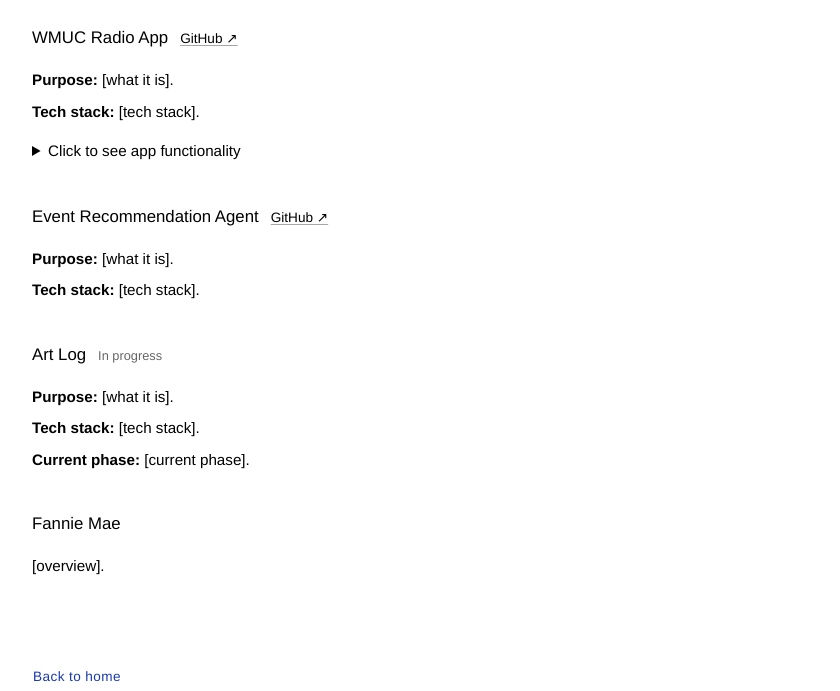
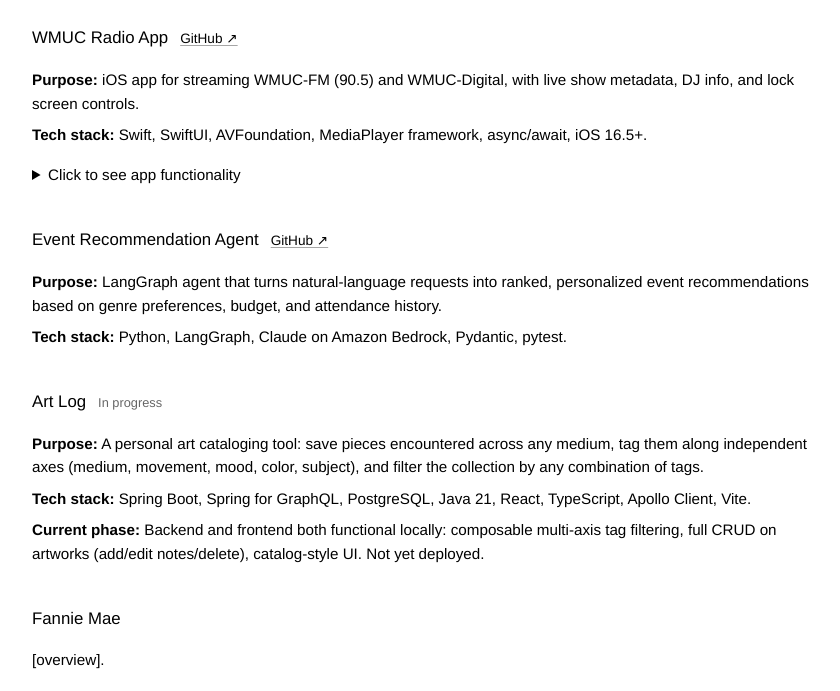
Before and after one commit to Anahita568/personal-site, a website built with Vite: page projects.html in a window 1280 px wide. Shown: the part 109-800 px from the top of the page, without its empty margins (216-1056 px from the left). Built offline with nearby package versions, Linux system fonts and the light colour scheme.

Commit message:
Fill in project info with tech details

```diff
--- a/projects.html
+++ b/projects.html
@@ -22,8 +22,8 @@
             WMUC Radio App
             <a class="project__repo" href="https://github.com/Anahita568/wmuc-app" target="_blank" rel="noopener">GitHub ↗</a>
           </h2>
-          <p class="project__field"><strong>Purpose:</strong> [what it is].</p>
-          <p class="project__field"><strong>Tech stack:</strong> [tech stack].</p>
+          <p class="project__field"><strong>Purpose:</strong> iOS app for streaming WMUC-FM (90.5) and WMUC-Digital, with live show metadata, DJ info, and lock screen controls.</p>
+          <p class="project__field"><strong>Tech stack:</strong> Swift, SwiftUI, AVFoundation, MediaPlayer framework, async/await, iOS 16.5+.</p>
           <details class="project__demo">
             <summary>Click to see app functionality</summary>
             <video class="project__video" src="/demo.mov" controls playsinline></video>
@@ -35,15 +35,15 @@
             Event Recommendation Agent
             <a class="project__repo" href="https://github.com/Anahita568/event-recommendation-agent" target="_blank" rel="noopener">GitHub ↗</a>
           </h2>
-          <p class="project__field"><strong>Purpose:</strong> [what it is].</p>
-          <p class="project__field"><strong>Tech stack:</strong> [tech stack].</p>
+          <p class="project__field"><strong>Purpose:</strong> LangGraph agent that turns natural-language requests into ranked, personalized event recommendations based on genre preferences, budget, and attendance history.</p>
+          <p class="project__field"><strong>Tech stack:</strong> Python, LangGraph, Claude on Amazon Bedrock, Pydantic, pytest.</p>
         </section>
 
         <section class="project">
           <h2 class="project__title">Art Log <span class="project__status">In progress</span></h2>
-          <p class="project__field"><strong>Purpose:</strong> [what it is].</p>
-          <p class="project__field"><strong>Tech stack:</strong> [tech stack].</p>
-          <p class="project__field"><strong>Current phase:</strong> [current phase].</p>
+          <p class="project__field"><strong>Purpose:</strong> A personal art cataloging tool: save pieces encountered across any medium, tag them along independent axes (medium, movement, mood, color, subject), and filter the collection by any combination of tags.</p>
+          <p class="project__field"><strong>Tech stack:</strong> Spring Boot, Spring for GraphQL, PostgreSQL, Java 21, React, TypeScript, Apollo Client, Vite.</p>
+          <p class="project__field"><strong>Current phase:</strong> Backend and frontend both functional locally: composable multi-axis tag filtering, full CRUD on artworks (add/edit notes/delete), catalog-style UI. Not yet deployed.</p>
         </section>
 
         <section class="project">
```
